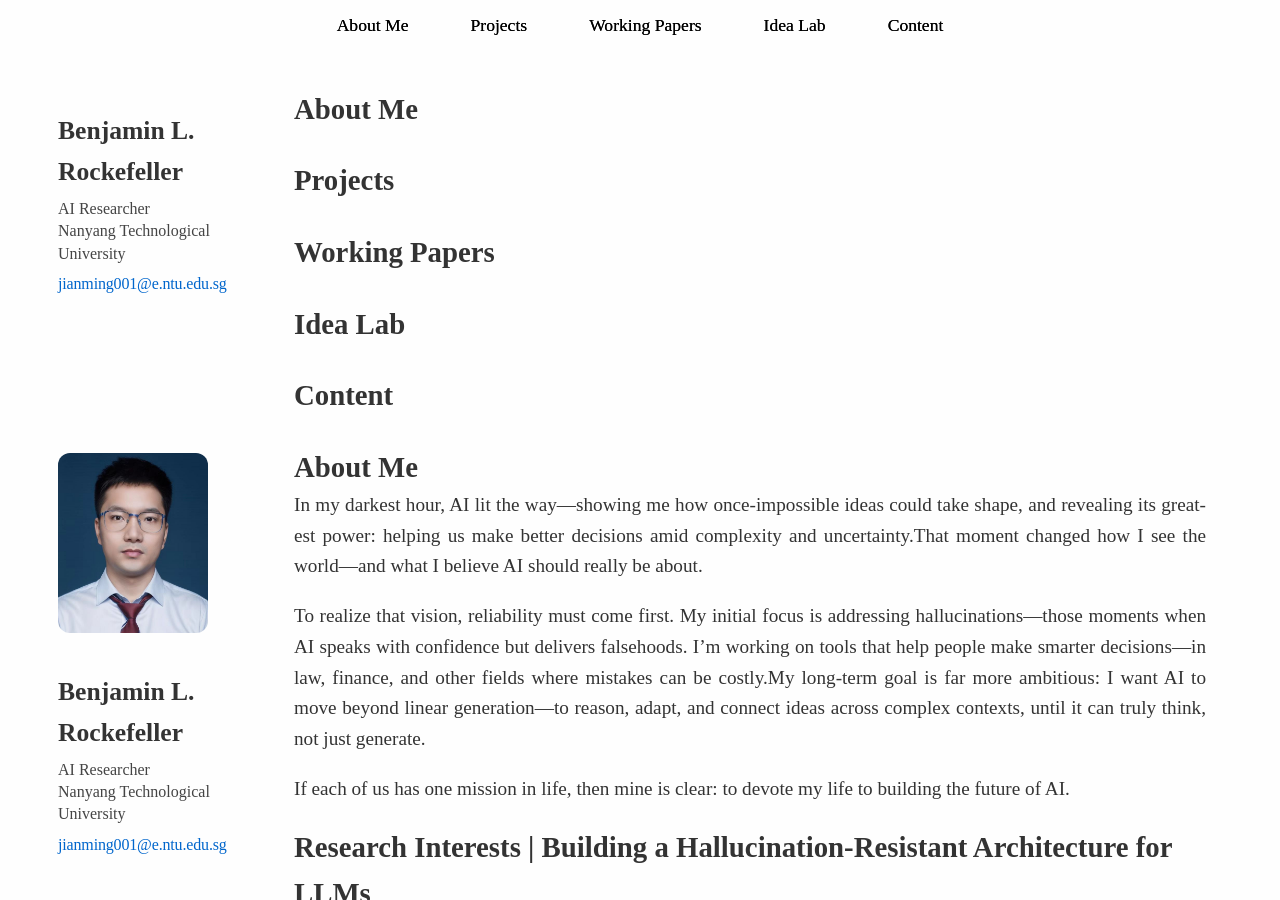
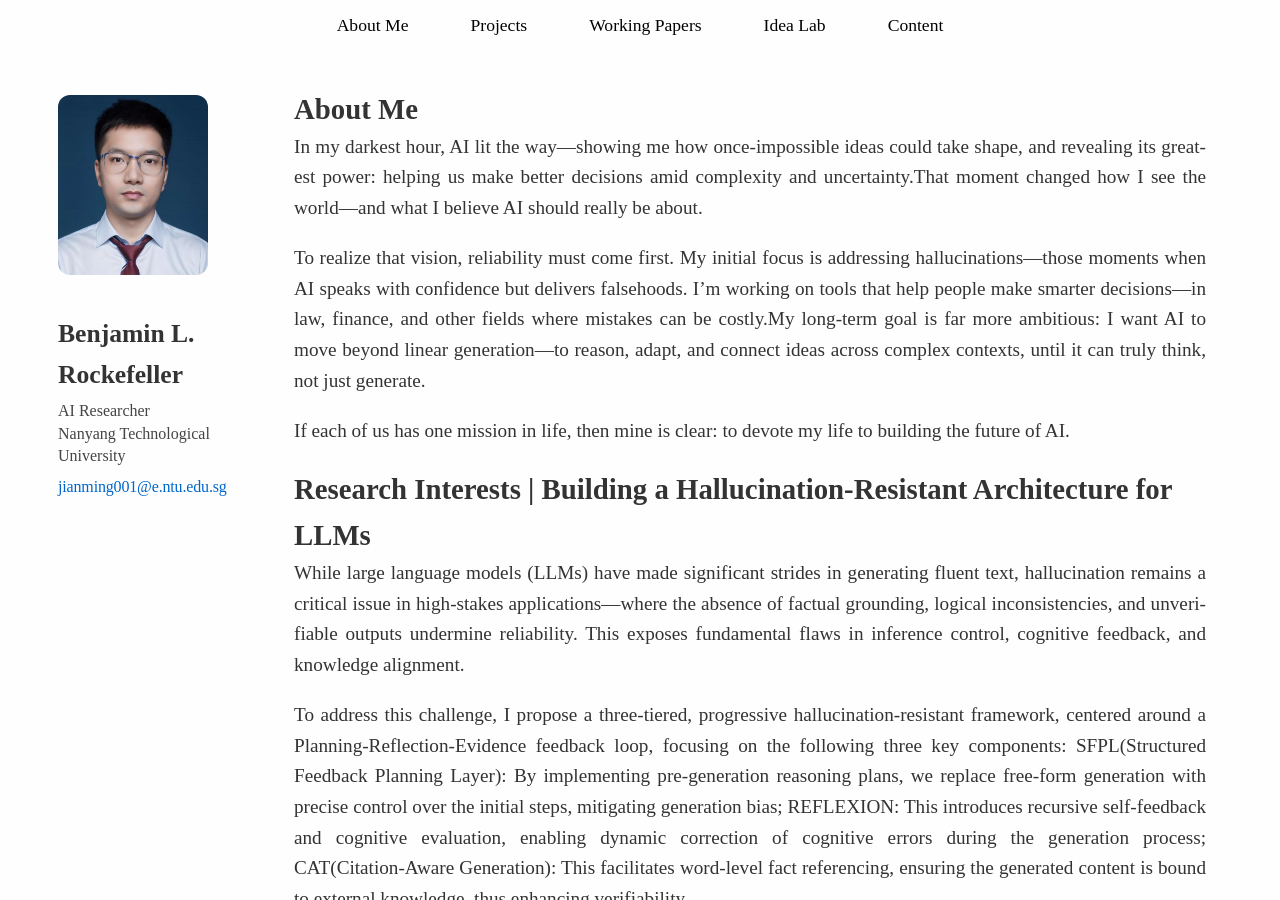
Before and after one commit to BenjaminRockefeller/benjaminrockefeller.github.io, a Jekyll site: the page built from index.md, in a window 1280 px wide and 900 px high. Built offline with Jekyll 4.4.1, drawn with Linux system fonts in a browser that asks for light colours; a style sheet for code colours, icons or effects is not loaded; our own code applies the rules of GitHub Pages for plain Markdown files.

Commit message:
Update homepage.html

```diff
--- a/_layouts/homepage.html
+++ b/_layouts/homepage.html
@@ -48,71 +48,6 @@
         </ul>
       </nav>
       <!-- 导航栏结束 -->
-      <!DOCTYPE html>
-<html lang="{{ site.lang | default: "en-US" }}">
-  <head>
-    <title>{{ site.title }} | {{ site.affiliation }}</title>
-
-    <!-- 其他头部内容 -->
-
-  </head>
-
-  <body>
-    <div class="wrapper">
-      <!-- 导航栏开始 -->
-      <nav>
-        <ul class="navbar">
-          <li><a href="#about">About Me</a></li>
-          <li><a href="#projects">Projects</a></li>
-          <li><a href="#working-papers">Working Papers</a></li>
-          <li><a href="#idea-lab">Idea Lab</a></li>
-          <li><a href="#content">Content</a></li>
-        </ul>
-      </nav>
-      <!-- 导航栏结束 -->
-
-      <header>
-        <!-- 个人信息部分 -->
-        <div class="profile-text">
-          <div class="name">Benjamin L. Rockefeller</div>
-          <div class="position">AI Researcher</div>
-          <div class="position">Nanyang Technological University</div>
-          <div class="email">
-            <a href="mailto:jianming001@e.ntu.edu.sg">jianming001@e.ntu.edu.sg</a>
-          </div>
-        </div>
-      </header>
-
-      <!-- 页面内容部分 -->
-      <section id="about">
-        <h2>About Me</h2>
-        <!-- 你的关于我部分内容 -->
-      </section>
-
-      <section id="projects">
-        <h2>Projects</h2>
-        <!-- 你的项目内容 -->
-      </section>
-
-      <section id="working-papers">
-        <h2>Working Papers</h2>
-        <!-- 你的工作论文内容 -->
-      </section>
-
-      <section id="idea-lab">
-        <h2>Idea Lab</h2>
-        <!-- 你的创意实验室内容 -->
-      </section>
-
-      <section id="content">
-        <h2>Content</h2>
-        <!-- 你的内容部分 -->
-      </section>
-
-    </div>
-  </body>
-</html>
-
       <header>
         {% if site.avatar %}
         <a class="image avatar"><img src="{{ site.avatar }}" alt="avatar" /></a>
```
